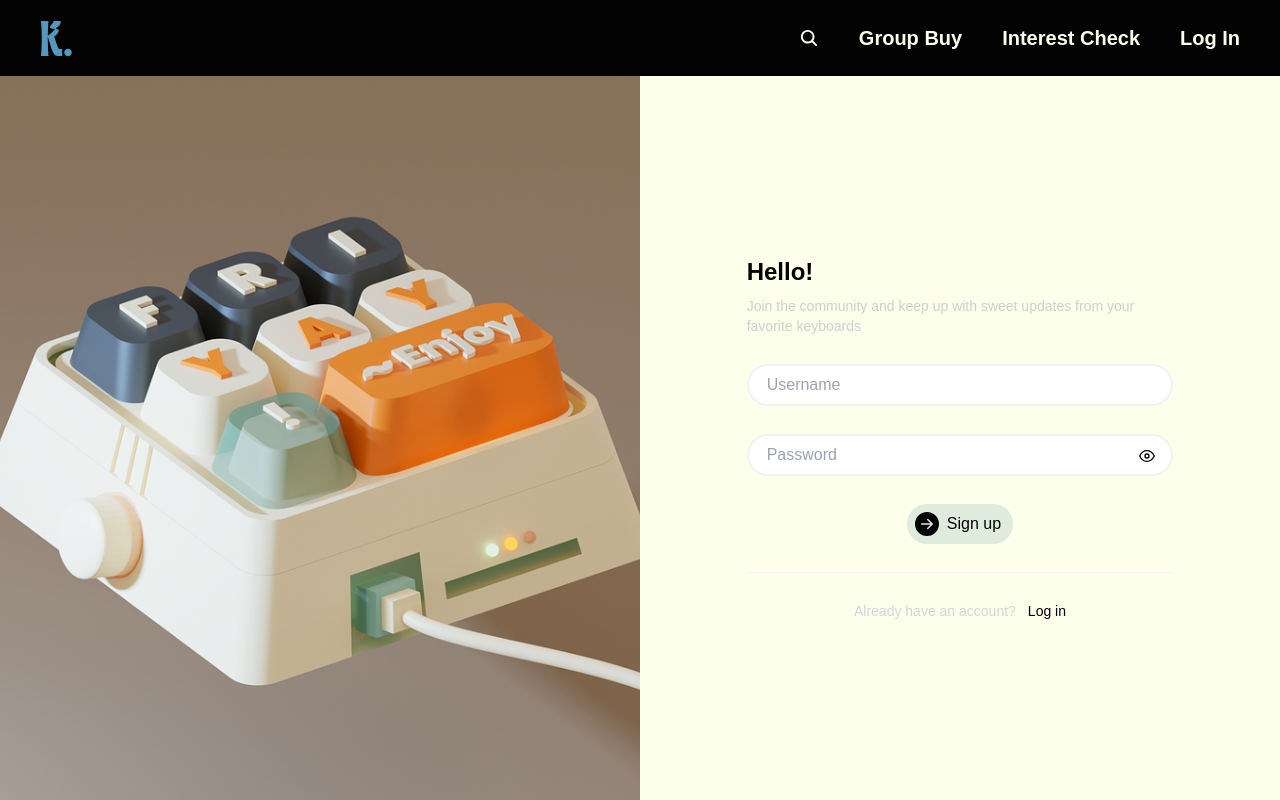
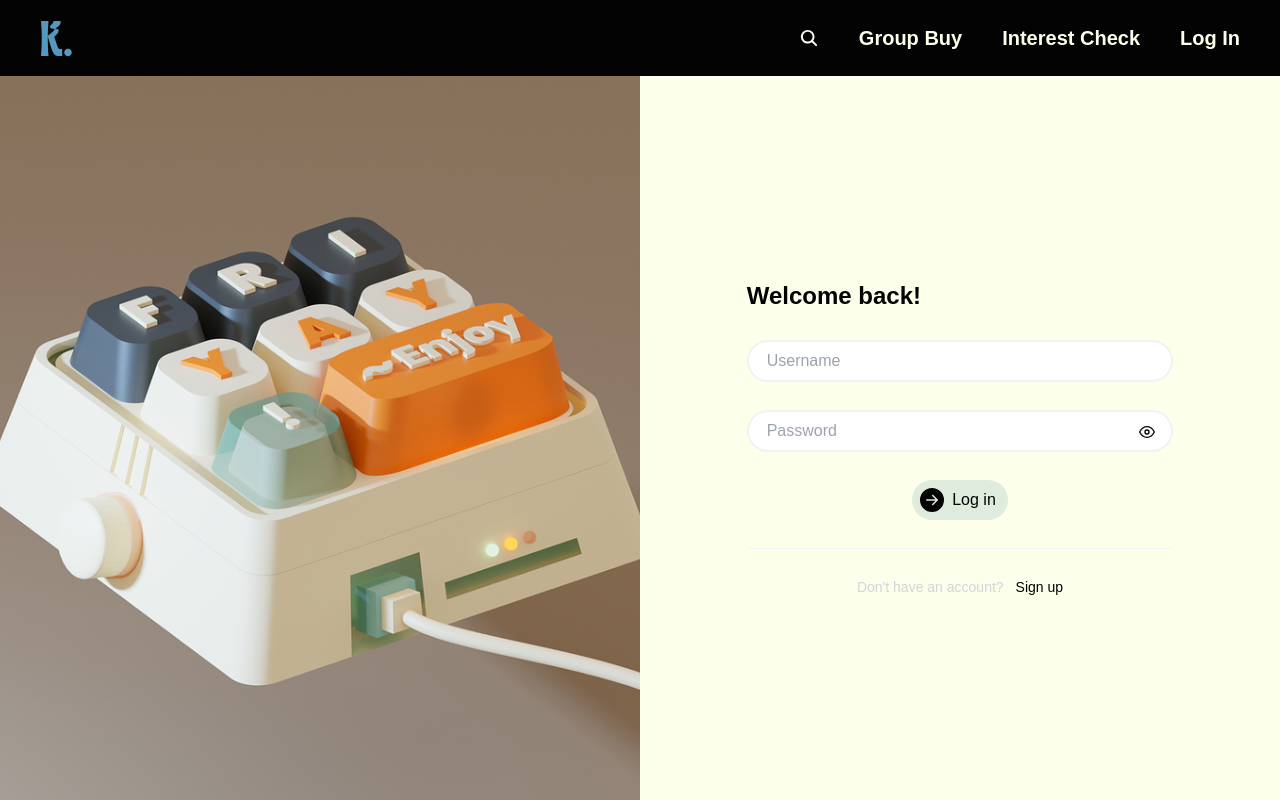
Before and after one commit to tranle13/keyboard-thing, a React (Vite) app in the folder client/: page /log-in in a window 1280 px wide. Built offline with nearby package versions, Linux system fonts and the light colour scheme; a web font is replaced by a local one.

Commit message:
Finish small modifications for login/signup

```diff
--- a/client/src/components/NewForm.tsx
+++ b/client/src/components/NewForm.tsx
@@ -10,6 +10,8 @@ interface FormProps {
   handler: (e: SyntheticEvent) => void;
   children: ReactNode;
   route: string;
+  buttonIconStyle: string;
+  buttonStyle: string;
 }
 
 export const NewForm: FC<FormProps> = ({
@@ -19,6 +21,8 @@ export const NewForm: FC<FormProps> = ({
   secondaryText,
   children,
   route,
+  buttonIconStyle,
+  buttonStyle,
   handler,
 }) => {
   const navigate = useNavigate();
@@ -32,13 +36,17 @@ export const NewForm: FC<FormProps> = ({
         {header}
         {children}
         <button
-          className="account-button bg-[#b0ccc7]/40 flex items-center gap-3 px-2 py-2 w-fit rounded-full mx-auto relative"
+          className={`group flex items-center gap-3 px-2 py-2 w-fit rounded-full mx-auto relative ${buttonStyle}`}
           type="submit"
         >
-          <span className="swipe-right text-2xl absolute">
+          <span
+            className={`transition-all duration-300 text-2xl absolute ${buttonIconStyle}`}
+          >
             <BsArrowRightCircleFill />
           </span>
-          <span className="button-text ml-8 mr-1">{buttonLabel}</span>
+          <span className="transition-all ml-8 mr-1 group-hover:opacity-0">
+            {buttonLabel}
+          </span>
         </button>
 
         <div className="h-[1px] bg-gray-100" />
--- a/client/src/components/NewInput.tsx
+++ b/client/src/components/NewInput.tsx
@@ -31,7 +31,7 @@ export const NewInput = <T extends Record<string, unknown>>({
   return (
     <div className="relative">
       <input
-        className="account-input w-full"
+        className={`account-input w-full ${error ? "error" : ""}`}
         type={type}
         {...register(name)}
         {...rest}
--- a/client/src/index.css
+++ b/client/src/index.css
@@ -281,13 +281,3 @@ div[class*="status-"] {
   padding-top: 0;
   padding-bottom: 0;
 }
-.swipe-right,
-.button-text {
-  transition: all 0.25s ease-in-out;
-}
-.account-button:hover .swipe-right {
-  transform: translateX(225%);
-}
-.account-button:hover .button-text {
-  opacity: 0;
-}
--- a/client/src/pages/Login.tsx
+++ b/client/src/pages/Login.tsx
@@ -13,12 +13,8 @@ interface LoginInterface extends FieldValues {
 }
 
 const LoginSchema = z.object({
-  username: z.string({
-    required_error: "Username is required",
-  }),
-  password: z.string({
-    required_error: "Password is required",
-  }),
+  username: z.string().trim().min(5, "Username is required"),
+  password: z.string().trim().min(8, "Password is required"),
 });
 
 const Login = () => {
@@ -48,19 +44,13 @@ const Login = () => {
         }}
       />
       <NewForm
-        header={
-          <div className="flex flex-col gap-2">
-            <h3 className="text-2xl font-bold">Hello!</h3>
-            <p className="text-sm text-gray-400/50">
-              Join the community and keep up with sweet updates from your
-              favorite keyboards
-            </p>
-          </div>
-        }
-        buttonLabel="Sign up"
-        secondaryButtonLabel="Log in"
-        secondaryText="Already have an account?"
-        route="/log-in"
+        header={<h3 className="text-2xl font-bold">Welcome back!</h3>}
+        buttonLabel="Log in"
+        secondaryButtonLabel="Sign up"
+        secondaryText="Don't have an account?"
+        route="/sign-up"
+        buttonStyle="bg-[#b0ccc7]/40"
+        buttonIconStyle="group-hover:translate-x-[225%]"
         handler={handleSubmit(submitForm)}
       >
         <NewInput<LoginInterface>
--- a/client/src/pages/SignUp.tsx
+++ b/client/src/pages/SignUp.tsx
@@ -25,6 +25,7 @@ const SignupSchema = z.object({
     .email("Invalid email"),
   password: z
     .string({ required_error: "Password is required" })
+    .trim()
     .min(8, "Password must have 8 or more characters"),
 });
 
@@ -68,6 +69,8 @@ const Signup = () => {
         secondaryButtonLabel="Log in"
         secondaryText="Already have an account?"
         route="/log-in"
+        buttonStyle="bg-[#cea77f]/40"
+        buttonIconStyle="group-hover:translate-x-[275%]"
         handler={handleSubmit(submitForm)}
       >
         <NewInput<SignupInterface>
```
